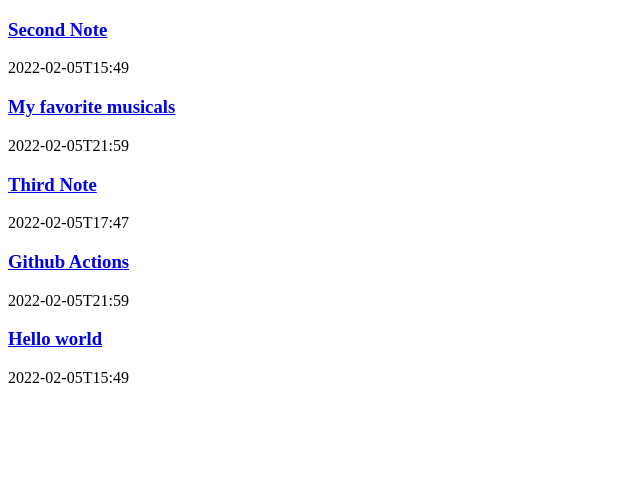
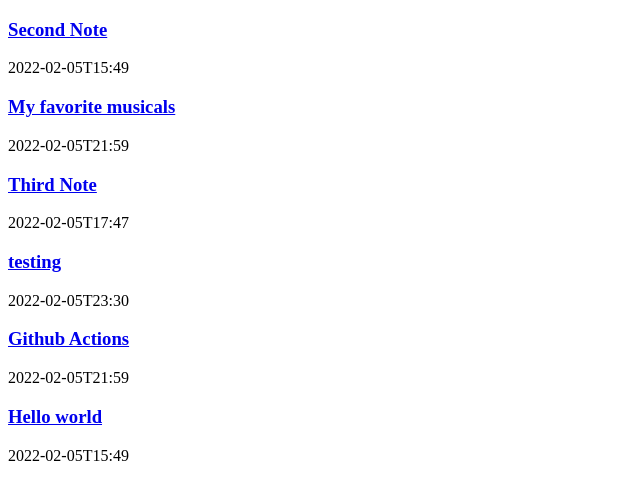
Before and after one commit to bitjockey42/bitjockey.space, a Gatsby site: page / in a window 1280 px wide. Shown: the whole page, without its empty margins (0-640 px from the left). Built offline with nearby package versions, Linux system fonts and the light colour scheme; Gatsby itself is replaced by a stand-in of ours.

Commit message:
update test post

```diff
--- a/content/garden/blog/testing.md
+++ b/content/garden/blog/testing.md
@@ -1 +1,6 @@
+---
+title: "testing"
+date: 2022-02-05T23:30
+---
+
 Why is it so hard to set up GitHub pages
```
